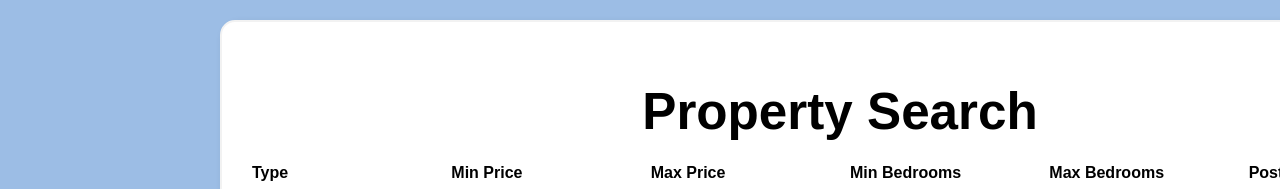
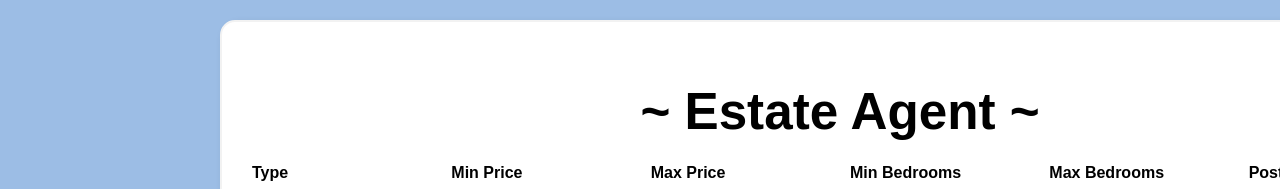
Before and after one commit to Lissa2005/estate-agent-react-app, a React (Vite) app: page / in a window 1280 px wide. Shown: the top 189 px of the page. Built offline with nearby package versions, Linux system fonts and the light colour scheme.

Commit message:
Update SearchBar.jsx

```diff
--- a/src/components/SearchBar.jsx
+++ b/src/components/SearchBar.jsx
@@ -10,7 +10,7 @@ function SearchBar({ filters, setFilters }) {
 
   return (
     <section className="search-container">
-      <h1>Property Search</h1>
+      <h1> ~ Estate Agent ~ </h1>
 
       {/* GRID WRAPPER */}
       <div className="filter">
```
